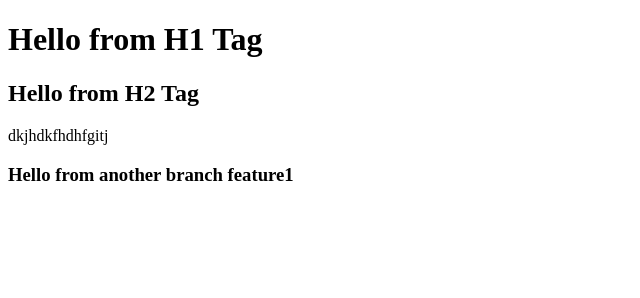
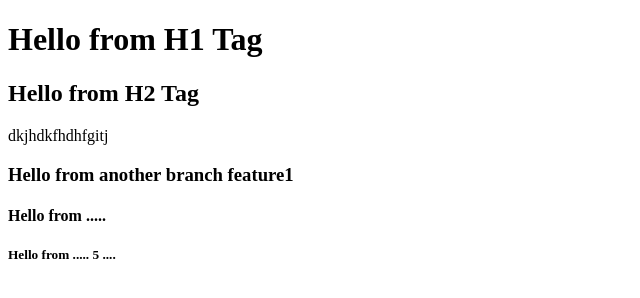
Before and after one commit to RajeshCodingBlck/Git_DemoClass, a plain HTML site: page index.html in a window 1280 px wide. Shown: the whole page, without its empty margins (0-640 px from the left). Drawn offline with Linux system fonts and the light colour scheme.

Commit message:
Feature 2

```diff
--- a/index.html
+++ b/index.html
@@ -10,5 +10,7 @@
     <h2>Hello from H2 Tag</h2>
 dkjhdkfhdhfgitj
     <h3>Hello from another branch feature1</h3>
+    <h4>Hello from .....</h4>
+    <h5>Hello from ..... 5 ....</h5>
 </body>
 </html>
```
